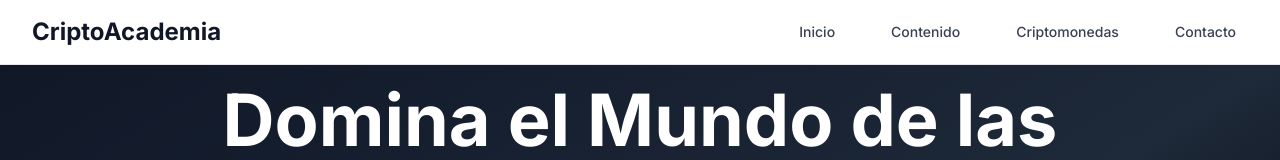
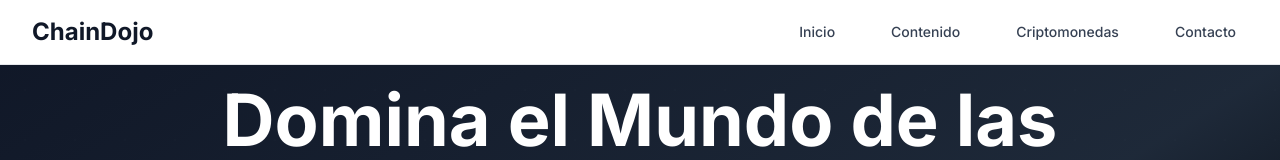
Before and after one commit to Facuucabreraa97/nextjs-bootstrapped-app, a Next.js app: page / in a window 1280 px wide. Shown: the top 160 px of the page. Built offline with nearby package versions, Linux system fonts and the light colour scheme.

Commit message:
Header.tsx

```diff
--- a/src/components/landing/Header.tsx
+++ b/src/components/landing/Header.tsx
@@ -18,7 +18,7 @@
       <nav className="max-w-7xl mx-auto px-4 sm:px-6 lg:px-8">
         <div className="flex justify-between items-center h-16">
           <div className="flex-shrink-0">
-            <h1 className="text-2xl font-bold text-gray-900">CriptoAcademia</h1>
+            <h1 className="text-2xl font-bold text-gray-900">ChainDojo</h1>
           </div>
 
           {/* Desktop Navigation */}
```
